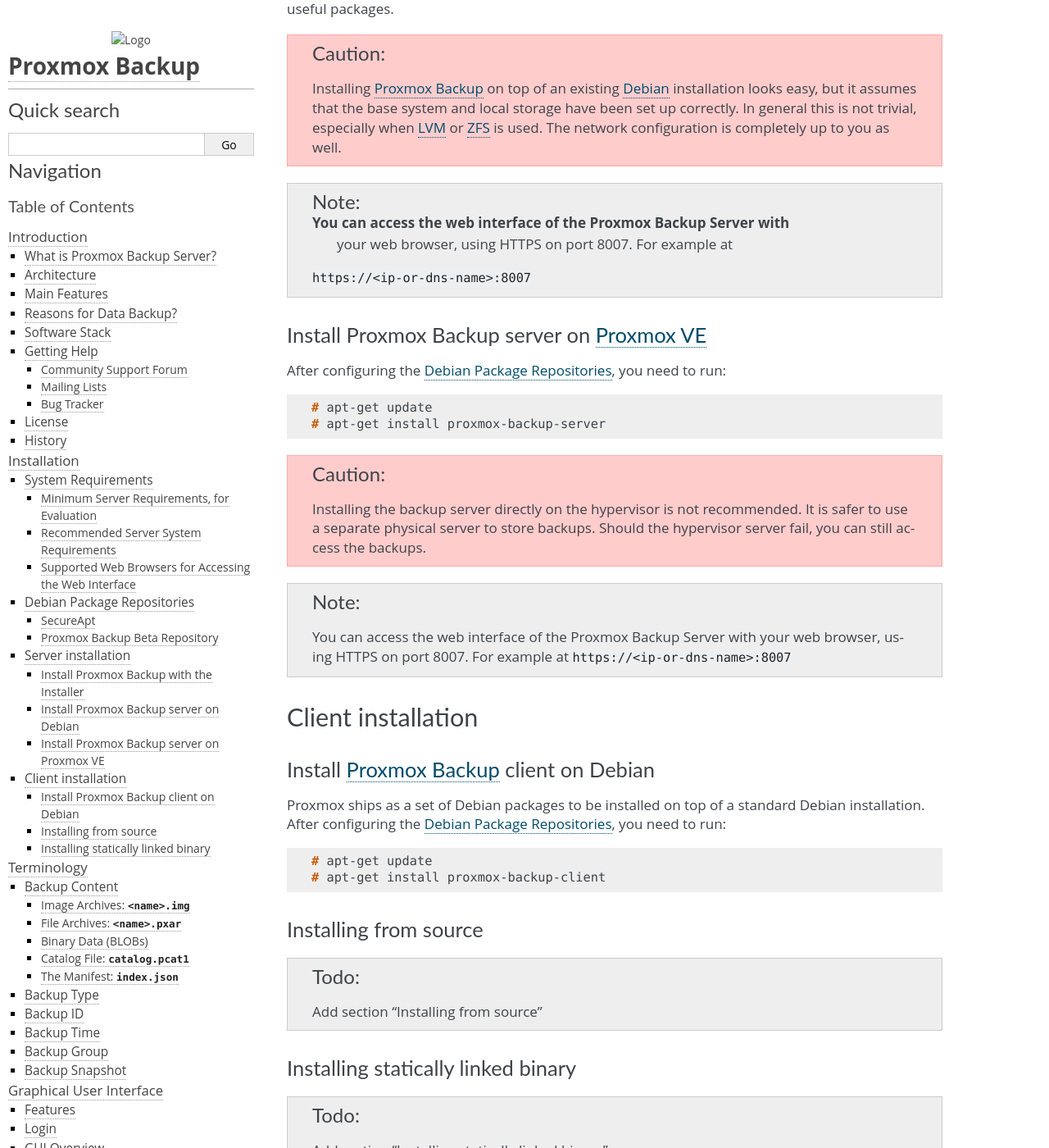
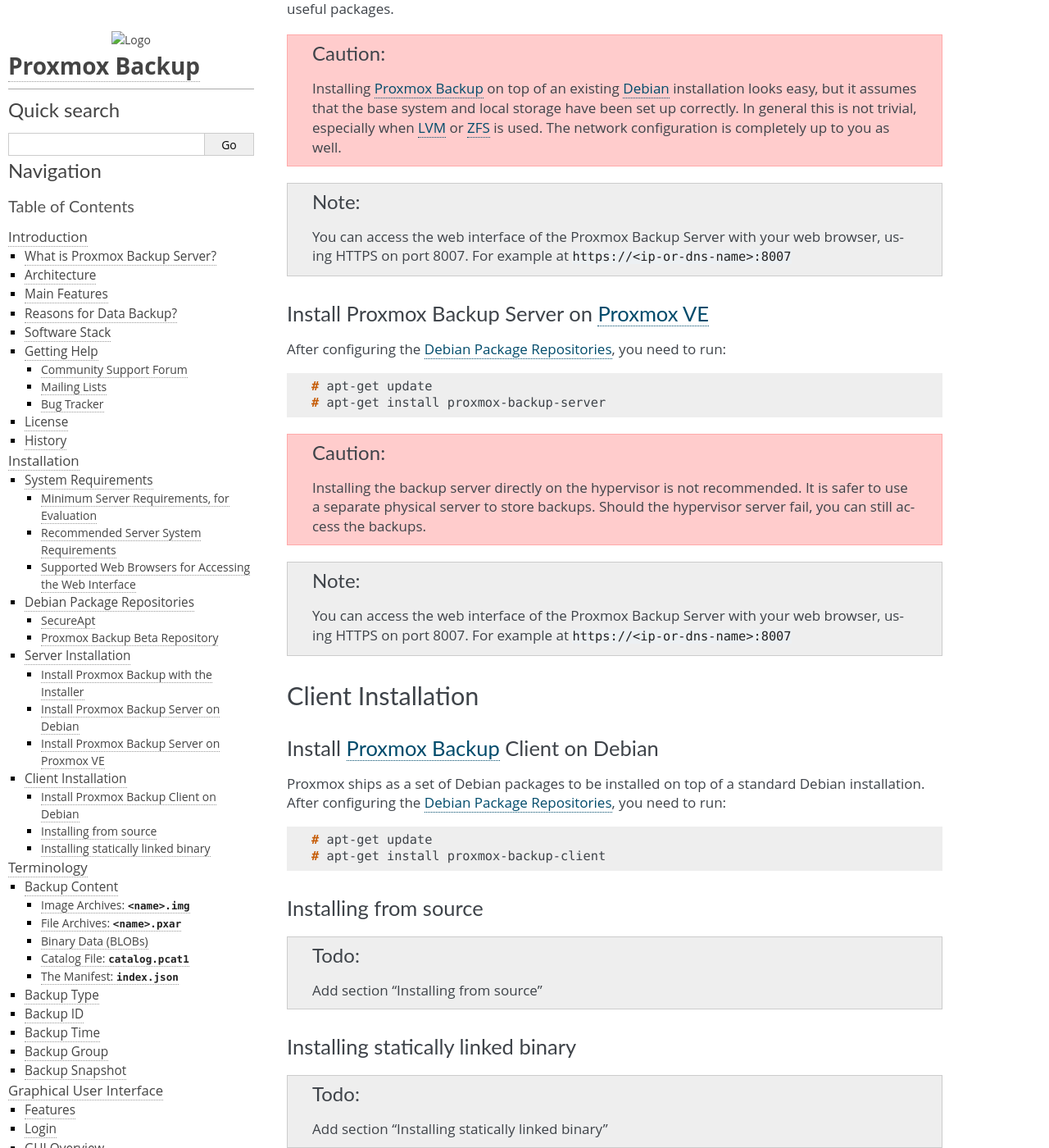
Before and after one commit to proxmox/proxmox-backup, a Sphinx documentation site: the page built from docs/installation.rst, in a window 1280 px wide and 1400 px high, scrolled down 3928 px. Shown: the whole window at 82% size. Built offline with Sphinx 7.4.7, drawn with Linux system fonts in a browser that asks for light colours; some of the changed text lies outside the part shown.

```diff
--- a/docs/installation.rst
+++ b/docs/installation.rst
@@ -9,7 +9,7 @@ Debian_ from the provided package repository.
 
 .. include:: package-repositories.rst
 
-Server installation
+Server Installation
 -------------------
 
 The backup server stores the actual backed up data and provides a web based GUI
@@ -52,7 +52,7 @@ It includes the following:
    is used by default and all existing data is removed.
 
 
-Install `Proxmox Backup`_ server on Debian
+Install `Proxmox Backup`_ Server on Debian
 ~~~~~~~~~~~~~~~~~~~~~~~~~~~~~~~~~~~~~~~~~~
 
 Proxmox ships as a set of Debian packages which can be installed on top of a
@@ -84,11 +84,11 @@ support, and a set of common and useful packages.
   when LVM_ or ZFS_ is used. The network configuration is completely up to you
   as well.
 
-.. note:: You can access the web interface of the Proxmox Backup Server with
-  your web browser, using HTTPS on port 8007. For example at
- ``https://<ip-or-dns-name>:8007``
+.. Note:: You can access the web interface of the Proxmox Backup Server with
+   your web browser, using HTTPS on port 8007. For example at
+   ``https://<ip-or-dns-name>:8007``
 
-Install Proxmox Backup server on `Proxmox VE`_
+Install Proxmox Backup Server on `Proxmox VE`_
 ~~~~~~~~~~~~~~~~~~~~~~~~~~~~~~~~~~~~~~~~~~~~~~
 
 After configuring the
@@ -104,14 +104,14 @@ After configuring the
    server to store backups. Should the hypervisor server fail, you can
    still access the backups.
 
-.. note::
-  You can access the web interface of the Proxmox Backup Server with your web
-  browser, using HTTPS on port 8007. For example at ``https://<ip-or-dns-name>:8007``
+.. Note:: You can access the web interface of the Proxmox Backup Server with
+   your web browser, using HTTPS on port 8007. For example at
+   ``https://<ip-or-dns-name>:8007``
 
-Client installation
+Client Installation
 -------------------
 
-Install `Proxmox Backup`_ client on Debian
+Install `Proxmox Backup`_ Client on Debian
 ~~~~~~~~~~~~~~~~~~~~~~~~~~~~~~~~~~~~~~~~~~
 
 Proxmox ships as a set of Debian packages to be installed on
```
Also changed, not shown: docs/gui.rst (+5 -9 lines).
